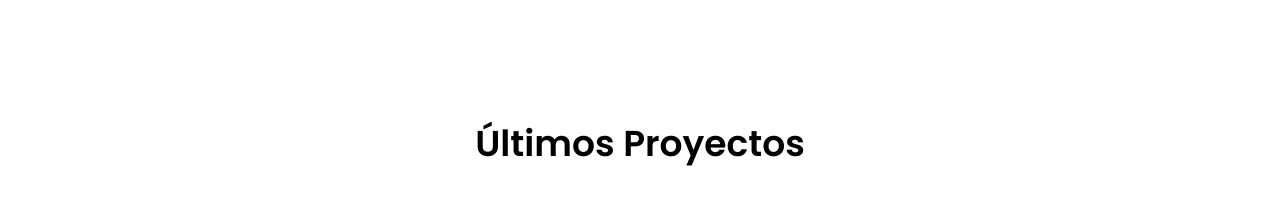
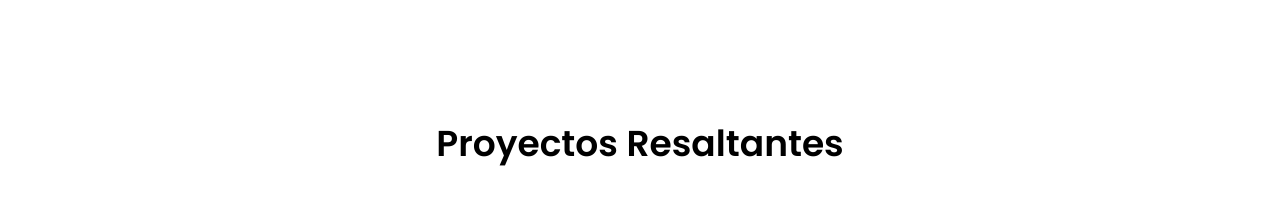
Before and after one commit to Stevenzhunk/porfolioWeb, a React (Vite) app: page / in a window 1280 px wide. Shown: the part 2480-2694 px from the top of the page. Built offline with nearby package versions, Linux system fonts and the light colour scheme; what tw-elements would draw is missing.

Commit message:
Modify project titles and descriptions in Projects
Updated project titles and descriptions in Projects component.

```diff
--- a/src/assets/components/Projects.jsx
+++ b/src/assets/components/Projects.jsx
@@ -64,7 +64,7 @@ const Projects = () => {
       <section className="bg-white dark:bg-futurePurple" id="proyects">
         <div className="container px-6 md:px-16 py-10 mx-auto lg:py-20">
           <h1 className="text-3xl font-semibold capitalize lg:text-4xl  dark:text-black flex justify-center text-fullBlack dark:text-white">
-            Últimos Proyectos
+            Proyectos Resaltantes
           </h1>
 
           <div className="grid grid-cols-1 gap-8 mt-8 md:mt-16 md:grid-cols-2">
```
